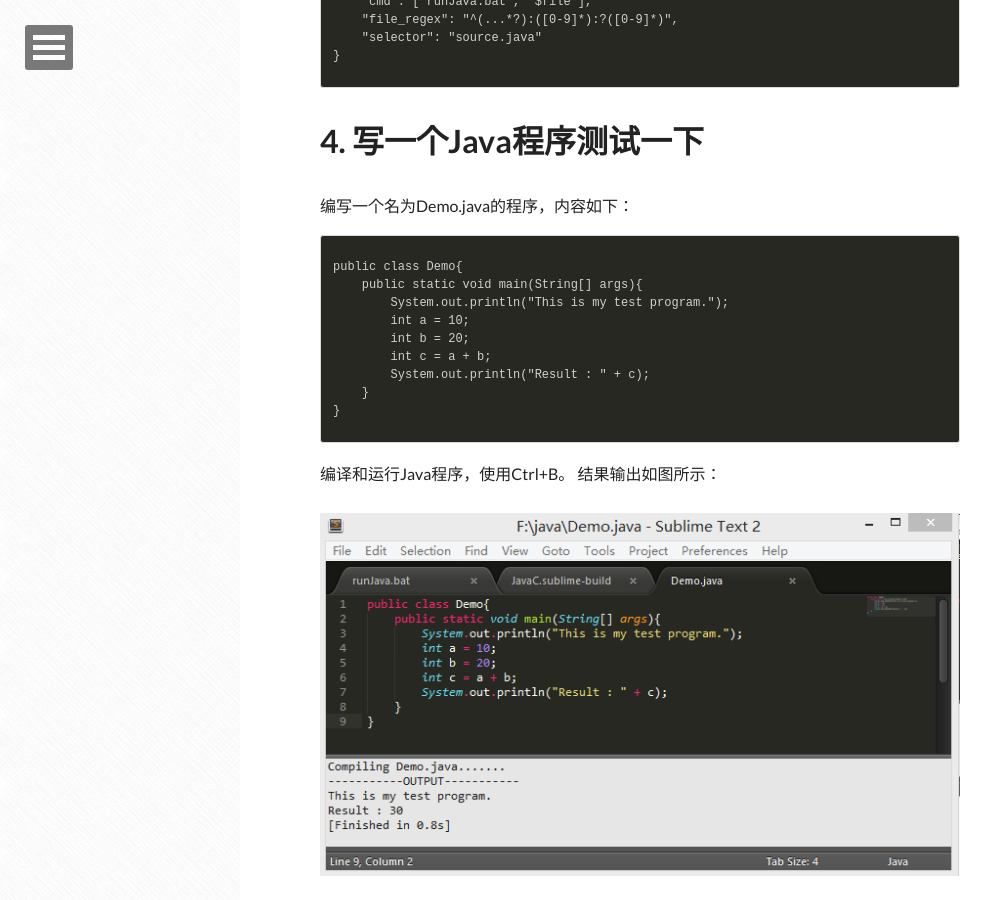
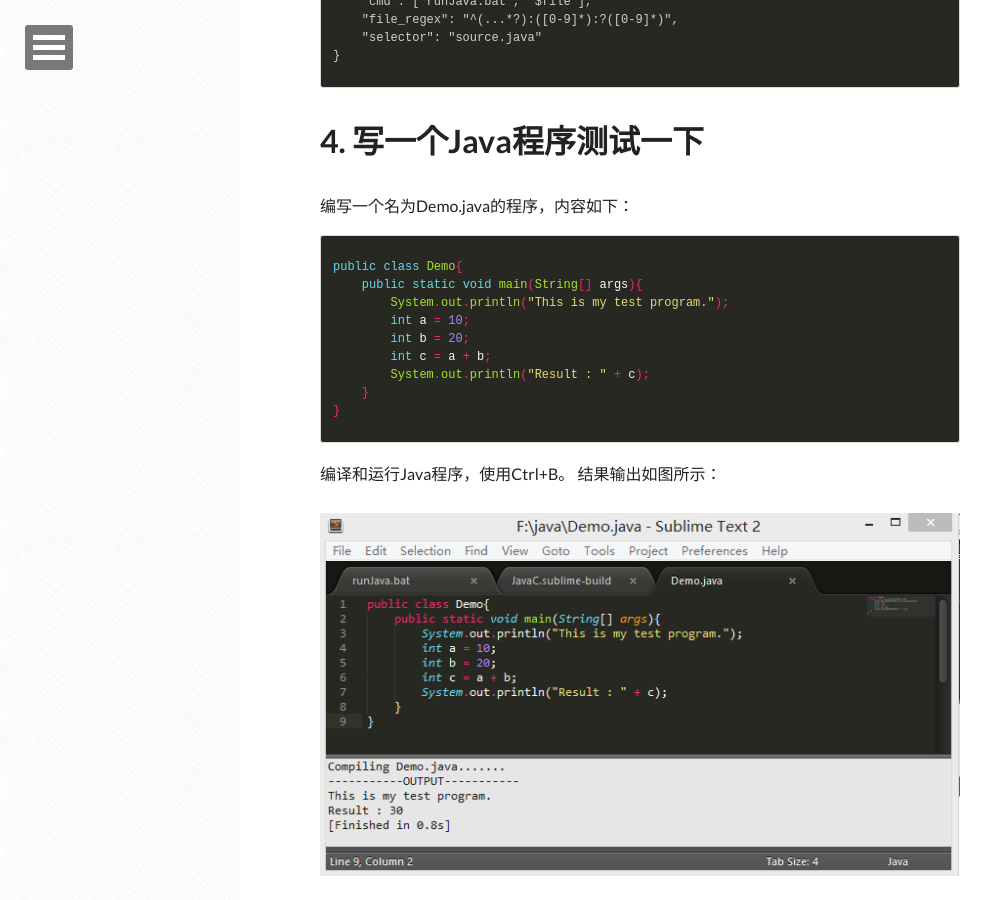
Before and after one commit to 0ovickyo0/0ovickyo0.github.io, a Jekyll site: the page built from _posts/2015-02-04-sublime-java-environment.md, in a window 1280 px wide and 900 px high, scrolled down 1857 px. Shown: the whole window, without its empty margins (0-998 px from the left). Built offline with Jekyll 4.4.1, drawn with Linux system fonts in a browser that asks for light colours; nearby versions of some CDN libraries; comment, search, counter and statistics services are not loaded.

Commit message:
modified  highlight

```diff
--- a/_posts/2015-02-04-sublime-java-environment.md
+++ b/_posts/2015-02-04-sublime-java-environment.md
@@ -16,6 +16,7 @@
 <!--more-->
 
 # STEP1.设置环境变量
+
 新建系统变量JAVA_HOME 和CLASSPATH
 变量名：JAVA_HOME
 变量值：C:\Program Files\Java\jdk1.8.0_31
@@ -30,6 +31,7 @@
 # 2.创建批处理或Bash Shell脚本文件
 
 打开任意的文本编辑器，输入下面的内容，并保存为runJava.bat文件。
+
 {% highlight xml %}
 @ECHO OFF
 cd %~dp1
@@ -52,6 +54,7 @@
 (2) 选择Java目录
 (3) 打开JavaC.sublime-build，并替换下面的行
 原：
+
 {% highlight xml %}
 {
     "cmd": ["javac", "$file"],
@@ -60,6 +63,7 @@
 }
 {% endhighlight %}
 修改后：
+
 {% highlight xml %}
 {
     "cmd": ["runJava.bat", "$file"],
@@ -71,7 +75,8 @@
 # 4. 写一个Java程序测试一下
 
 编写一个名为Demo.java的程序，内容如下：
-{% highlight xml %}
+
+{% highlight java %}
 public class Demo{
     public static void main(String[] args){
         System.out.println("This is my test program.");
@@ -82,6 +87,7 @@
     }
 }
 {% endhighlight %}
+
 编译和运行Java程序，使用Ctrl+B。
 结果输出如图所示：
 <figure>
```
